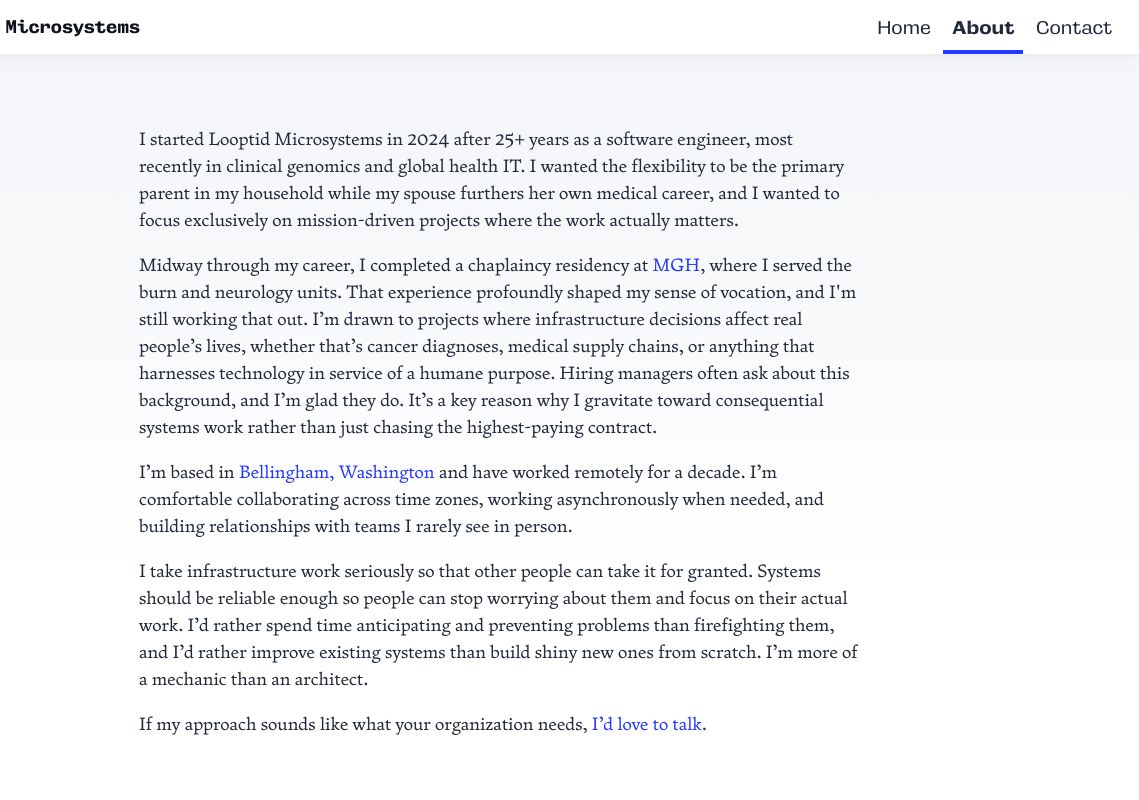
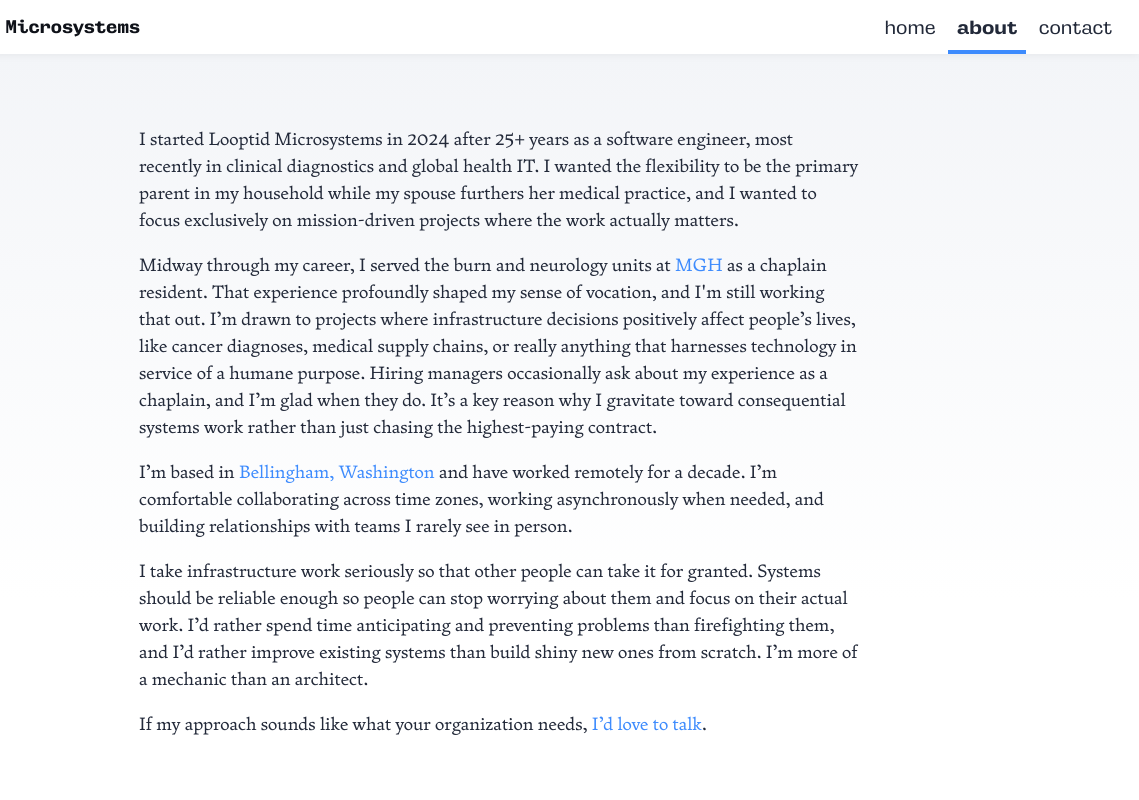
Before and after one commit to mdpearson/looptid-homepage, an Astro site: page /about in a window 1280 px wide. Shown: the top 800 px of the page, 141-1280 px from the left. Built offline with nearby package versions, Linux system fonts and the light colour scheme; Astro itself is replaced by a stand-in of ours.

Commit message:
Still more tweaks, both UI and text

```diff
--- a/src/components/Header.astro
+++ b/src/components/Header.astro
@@ -14,9 +14,9 @@ import logo from '/public/looptid-logo-transparent.png';
 		</h2>
 		</div>
 		<div class="internal-links">
-			<HeaderLink href="/">Home</HeaderLink>
-			<HeaderLink href="/about">About</HeaderLink>
-			<HeaderLink href="/contact">Contact</HeaderLink>
+			<HeaderLink href="/">home</HeaderLink>
+			<HeaderLink href="/about">about</HeaderLink>
+			<HeaderLink href="/contact">contact</HeaderLink>
 		</div>
 	</nav>
 </header>
--- a/src/pages/about.mdx
+++ b/src/pages/about.mdx
@@ -4,19 +4,19 @@ title: 'About Me'
 ---
 
 I started Looptid Microsystems in 2024 after 25+ years as a software engineer,
-most recently in clinical genomics and global health IT. I wanted the
+most recently in clinical diagnostics and global health IT. I wanted the
 flexibility to be the primary parent in my household while my spouse furthers
-her own medical career, and I wanted to focus exclusively on mission-driven
+her medical practice, and I wanted to focus exclusively on mission-driven
 projects where the work actually matters.
 
-Midway through my career, I completed a chaplaincy residency at
-[MGH](https://www.massgeneral.org/spiritual-care/education), where I served
-the burn and neurology units. That experience profoundly shaped my sense of
-vocation, and I'm still working that out. I’m drawn to projects where
-infrastructure decisions affect real people’s lives, whether that’s cancer
-diagnoses, medical supply chains, or anything that harnesses technology in
-service of a humane purpose. Hiring managers often ask about this background,
-and I’m glad they do. It’s a key reason why I gravitate toward consequential
+Midway through my career, I served the burn and neurology units at
+[MGH](https://www.massgeneral.org/spiritual-care/education) as a chaplain
+resident. That experience profoundly shaped my sense of vocation, and I'm still
+working that out. I’m drawn to projects where infrastructure decisions positively
+affect people’s lives, like cancer diagnoses, medical supply chains,
+or really anything that harnesses technology in service of a humane purpose.
+Hiring managers occasionally ask about my experience as a chaplain, and I’m glad
+when they do. It’s a key reason why I gravitate toward consequential
 systems work rather than just chasing the highest-paying contract.
 
 I’m based in [Bellingham, Washington](https://cob.org/visiting/about-visiting)
--- a/src/styles/global.css
+++ b/src/styles/global.css
@@ -5,8 +5,10 @@
  */
 
 :root {
-  --accent: #2337ff;
-  --accent-dark: #000d8a;
+  --accent: #3d8bfd;
+  --accent-dark: #084298;
+  --accent-hover: #0a58ca;
+  --accent-active: #0a58ca;
   --black: 15, 18, 25;
   --gray: 96, 115, 159;
   --gray-light: 229, 233, 240;
@@ -103,9 +105,13 @@ b {
 }
 a {
   color: var(--accent);
+  transition: color 0.15s ease-in-out;
 }
 a:hover {
-  color: var(--accent);
+  color: var(--accent-hover);
+}
+a:active {
+  color: var(--accent-active);
 }
 p a {
   text-decoration: none;
```
Also changed, not shown: src/pages/index.mdx (+5 -5 lines).
